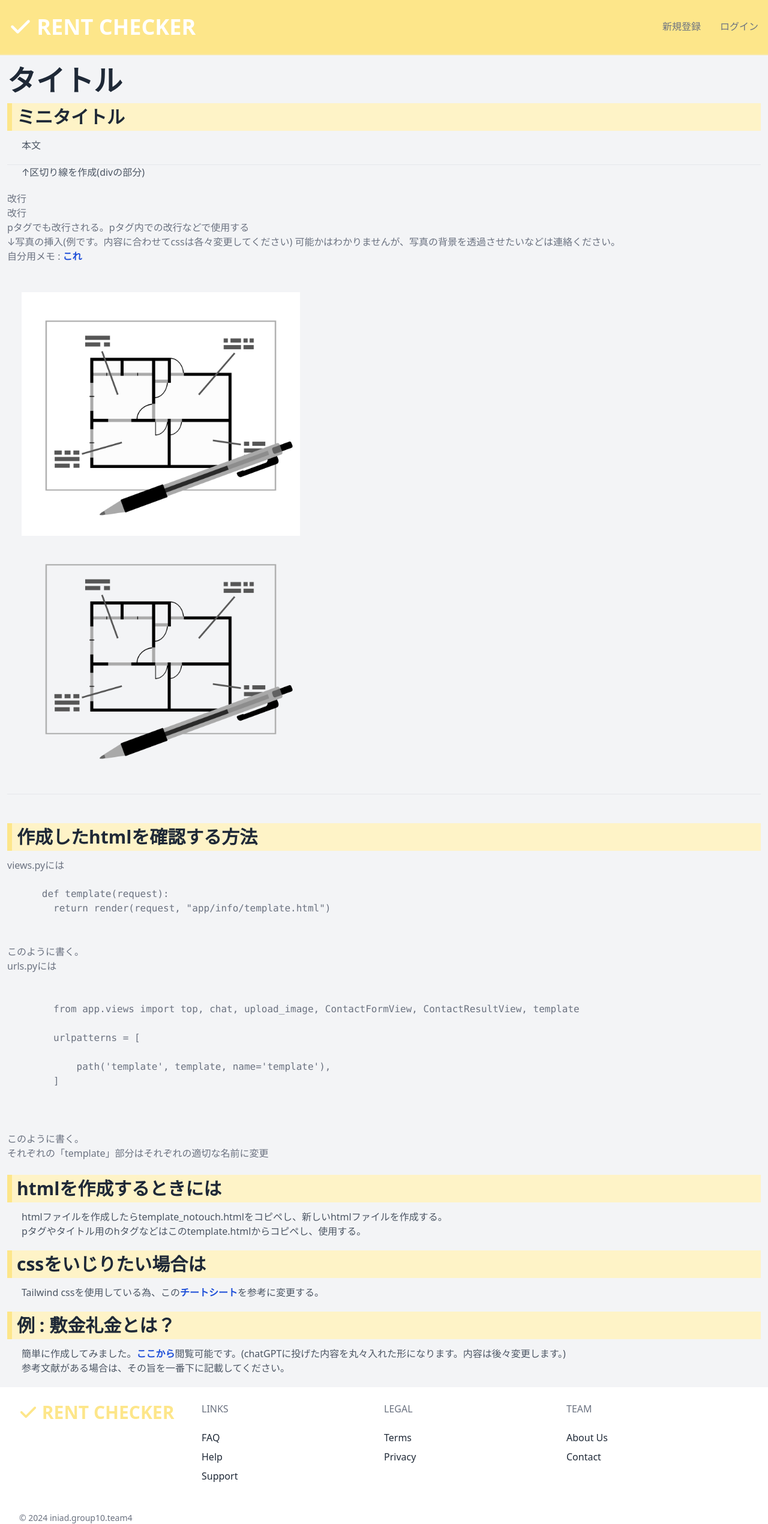
After one commit to s1f102201560/rent_checker, a Django app: page /template in a window 1280 px wide. The commit adds this page. Shown: the whole page at 60% size. Run offline with Django 4.2, Linux system fonts and the light colour scheme; some libraries are stand-ins or nearby versions; some web fonts are replaced.

Commit message:
テンプレート作成

```diff
--- a/src/app/consumers.py
+++ b/src/app/consumers.py
@@ -52,7 +52,8 @@ class ChatConsumer(AsyncWebsocketConsumer):
 
         # QAのプロンプトテンプレートを作成
         prompt_template = PromptTemplate(
-            template="Use the following context to answer the question: {context}\nQuestion: {question}\nAnswer:",
+            #template="Use the following context to answer the question: {context}\nQuestion: {question}\nAnswer:",
+            template="あなたは賃貸物件を探している人の手助けになるAIです。次のcontextを使用して適切な内容をユーザーに提供してください。: {context}\nQuestion: {question}\nAnswer:",
             input_variables=["context", "question"]
         )
 
--- a/src/app/templates/app/footer.html
+++ b/src/app/templates/app/footer.html
@@ -4,7 +4,7 @@
   <div class="container mx-auto px-8">
     <div class="w-full flex flex-col md:flex-row py-6">
       <div class="flex-1 mb-6 text-gray-500">
-        <a class="text-yellow-200 no-underline hover:no-underline font-bold text-1xl lg:text-3xl" href="#">
+        <a class="text-yellow-200 no-underline hover:no-underline font-bold text-1xl lg:text-3xl" href="/">
           <i class="fa-solid fa-check h-8 inline"></i>
           RENT CHECKER
         </a>
--- /dev/null
+++ b/src/app/templates/app/info/template.html
@@ -0,0 +1,109 @@
+{% extends "app/base.html" %}
+{% load static %}
+
+{% block nav %}
+{% endblock nav %}
+
+{% block main %}
+<!-- ナビゲーションバー -->
+{% include "app/navi.html" %}
+
+<!-- フォーム -->
+{% block content %}
+
+<div class="pt-24">
+  <div class="container px-3 mx-auto flex-wrap flex-col md:flex-row items-center">
+
+    <h2 class="w-full my-2 text-5xl font-bold leading-tight text-gray-800">
+      タイトル
+    </h2>
+
+    <h3
+      class="w-full text-3xl text-gray-800 font-bold leading-none mb-3 bg-yellow-100 border-yellow-200 border-l-8 p-2">
+      ミニタイトル
+    </h3>
+
+    <p class="text-gray-600 mb-5 px-6">
+      本文
+    </p>
+
+    <div class="border-t">
+      <p class="text-gray-600 mb-5 px-6">
+        ↑区切り線を作成(divの部分)
+      </p>
+    </div>
+
+    改行<br>改行<p>pタグでも改行される。pタグ内での改行などで使用する</p>
+
+    ↓写真の挿入(例です。内容に合わせてcssは各々変更してください)
+    可能かはわかりませんが、写真の背景を透過させたいなどは連絡ください。<br>自分用メモ : <a href="https://qiita.com/kazuma_f/items/aab25be9969b685be839" target="_blank"
+    class="text-blue-700 font-bold">これ</a>
+    <div class="w-full sm:w-1/2 p-6 mt-6">
+      <img class="w-full md:w-4/5 z-50 object-cover" src="{% static 'app/img/間取り.jpeg' %}" alt="間取り" />
+      <img class="w-full md:w-4/5 z-50 object-cover" src="{% static 'app/img/間取り_透過.png' %}" alt="間取り透過ver" />
+    </div>
+    <div class="border-t"></div><br><br>
+    <h3
+      class="w-full text-3xl text-gray-800 font-bold leading-none mb-3 bg-yellow-100 border-yellow-200 border-l-8 p-2">
+      作成したhtmlを確認する方法
+    </h3>
+    views.pyには
+    <pre>
+      <code>
+      def template(request):
+        return render(request, "app/info/template.html")
+      </code>
+    </pre>
+    このように書く。<br>
+    urls.pyには
+    <pre>
+      <code>
+        <!--import部分 以下のimport文でviews.pyの名前(Templateなど)を入れる-->
+        from app.views import top, chat, upload_image, ContactFormView, ContactResultView, template
+
+        urlpatterns = [
+            <!--ほかのurl-->
+            path('template', template, name='template'),
+        ]
+
+      </code>
+    </pre>
+    このように書く。<br>
+    それぞれの「template」部分はそれぞれの適切な名前に変更<br><br>
+
+    <h3
+      class="w-full text-3xl text-gray-800 font-bold leading-none mb-3 bg-yellow-100 border-yellow-200 border-l-8 p-2">
+      htmlを作成するときには
+    </h3>
+    <p class="text-gray-600 mb-5 px-6">
+      htmlファイルを作成したらtemplate_notouch.htmlをコピペし、新しいhtmlファイルを作成する。<br>
+      pタグやタイトル用のhタグなどはこのtemplate.htmlからコピペし、使用する。
+    </p>
+
+    <h3
+      class="w-full text-3xl text-gray-800 font-bold leading-none mb-3 bg-yellow-100 border-yellow-200 border-l-8 p-2">
+      cssをいじりたい場合は
+    </h3>
+    <p class="text-gray-600 mb-5 px-6">
+      Tailwind cssを使用している為、この<a href="https://nerdcave.com/tailwind-cheat-sheet" target="_blank"
+        class="text-blue-700 font-bold">チートシート</a>を参考に変更する。
+    </p>
+
+    <h3
+      class="w-full text-3xl text-gray-800 font-bold leading-none mb-3 bg-yellow-100 border-yellow-200 border-l-8 p-2">
+      例 : 敷金礼金とは？
+    </h3>
+    <p class="text-gray-600 mb-5 px-6">
+      簡単に作成してみました。<a href="{% url 'security_deposit' %}"
+        class="text-blue-700 font-bold">ここから</a>閲覧可能です。(chatGPTに投げた内容を丸々入れた形になります。内容は後々変更します。)<br>参考文献がある場合は、その旨を一番下に記載してください。
+    </p>
+
+  </div>
+</div>
+
+
+
+{% endblock %}
+<!--Footer-->
+{% include "app/footer.html" %}
+{% endblock main %}
--- a/src/app/templates/app/contact_form.html
+++ b/src/app/templates/app/navi.html
@@ -1,15 +1,7 @@
-{% extends "app/base.html" %}
-{% load static %}
-
-{% block nav %}
-{% endblock nav %}
-
-{% block main %}
-<!-- ナビゲーションバー -->
 <nav class="fixed w-full z-30 top-0 text-white bg-yellow-200">
   <div class="w-full container mx-auto flex flex-wrap items-center justify-between mt-0 py-4">
     <div class="pl-4 flex items-center">
-      <a class="text-white no-underline hover:no-underline font-bold text-2xl lg:text-4xl" href="#">
+      <a class="text-white no-underline hover:no-underline font-bold text-2xl lg:text-4xl" href="/">
         <i class="fa-solid fa-check h-8 inline"></i>
         RENT CHECKER
       </a>
@@ -30,25 +22,3 @@
   </div>
   <hr class="border-b border-gray-100 opacity-25 my-0 py-0" />
 </nav>
-
-<!-- フォーム -->
-{% block content %}
-  <section class="bg-white border-b py-8">
-    <div class="container max-w-5xl mx-auto m-8">
-      <div class="flex flex-wrap">
-        <div class="w-5/6 sm:w-1/2 p-6">
-          <h1 class="my-4 text-5xl font-bold leading-tight">お問い合わせ</h1>
-          <p>お問い合わせフォームです。下記のフォームにご記入ください。</p>
-          <form method="POST">
-            {% csrf_token %}
-            {{ form.as_p }}
-            <button type="submit" class="bg-yellow-200 hover:bg-yellow-300 text-white font-bold py-2 px-4 rounded-lg shadow-md">送信</button>
-          </form>
-        </div>
-      </div>
-    </div>
-  </section>
-  {% endblock %}
-  <!--Footer-->
-  {% include "app/footer.html" %}
-  {% endblock main %}
--- a/src/app/urls.py
+++ b/src/app/urls.py
@@ -1,7 +1,7 @@
 from django.urls import path
 from django.contrib.auth.decorators import login_required
 from django.views.generic import TemplateView
-from app.views import top, chat, upload_image, ContactFormView, ContactResultView
+from app.views import top, chat, upload_image, ContactFormView, ContactResultView, template, security_deposit
 
 index_view = TemplateView.as_view(template_name="app/index.html")
 
@@ -12,4 +12,6 @@ urlpatterns = [
     path('upload_image/', upload_image, name='upload_image'),
     path('contact/', ContactFormView.as_view(), name='contact_form'), # 問い合わせフォーム
     path('contact/result/', ContactResultView.as_view(), name='contact_result'), #問い合わせフォーム結果
+    path('template', template, name='template'), # 本番では削除する
+    path('security_deposit', security_deposit, name='security_deposit'),
 ]
--- a/src/app/views.py
+++ b/src/app/views.py
@@ -44,7 +44,7 @@ def upload_image(request):
 
 #問い合わせフォーム
 class ContactFormView(FormView):
-    template_name = 'app/contact_form.html'
+    template_name = 'app/info/contact_form.html'
     form_class = ContactForm
     success_url = reverse_lazy('contact_result')
 
@@ -55,9 +55,16 @@ class ContactFormView(FormView):
 
 
 class ContactResultView(TemplateView):
-    template_name = 'app/contact_result.html'
+    template_name = 'app/info/contact_result.html'
 
     def get_context_data(self, **kwargs):
         context = super().get_context_data(**kwargs)
         context['success'] = "お問い合わせは正常に送信されました。ご入力いただいたメールアドレスに入力内容を自動返信しております。返信があるまでしばらくお待ちください。なお、自動返信メールが届かない場合や返信がない場合はメールアドレスが間違っている可能性がありますので、その際はお手数ですがもう一度ご入力お願いいたします。"
         return context
+
+# これはテンプレートの確認用 本番では消す
+def template(request):
+    return render(request, "app/info/template.html")
+
+def security_deposit(request):
+    return render(request, "app/info/security_deposit.html")
```
Also changed, not shown: src/app/templates/app/info/contact_form.html (added, +31 -0 lines), src/app/templates/app/info/security_deposit.html (added, +74 -0 lines), src/app/templates/app/info/template_no_touch.html (added, +25 -0 lines), src/app/templates/app/top.html (+3 -24 lines), src/app/static/app/img/間取り_透過.png (added), src/app/templates/app/info/contact_result.html (renamed from src/app/templates/app/contact_result.html).
